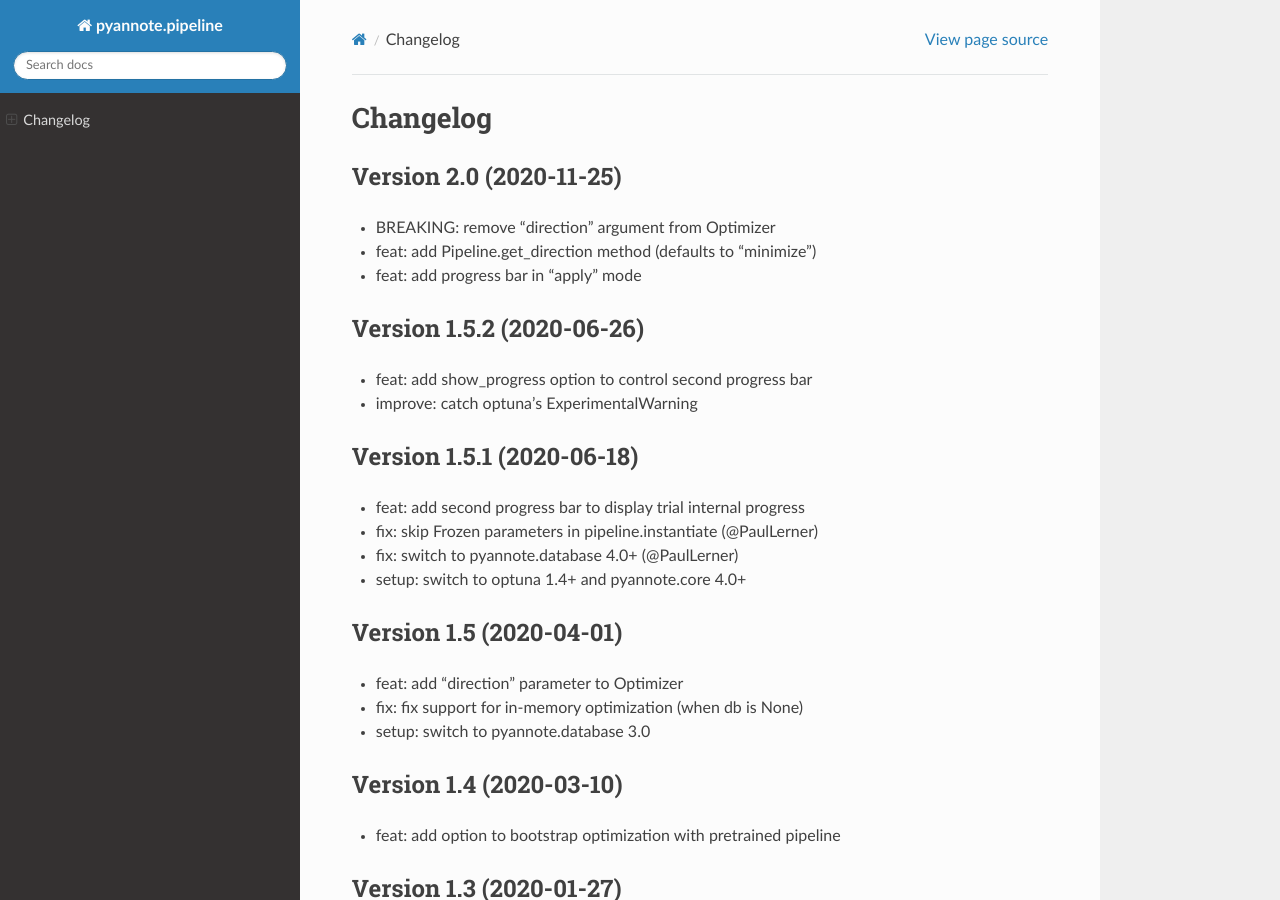
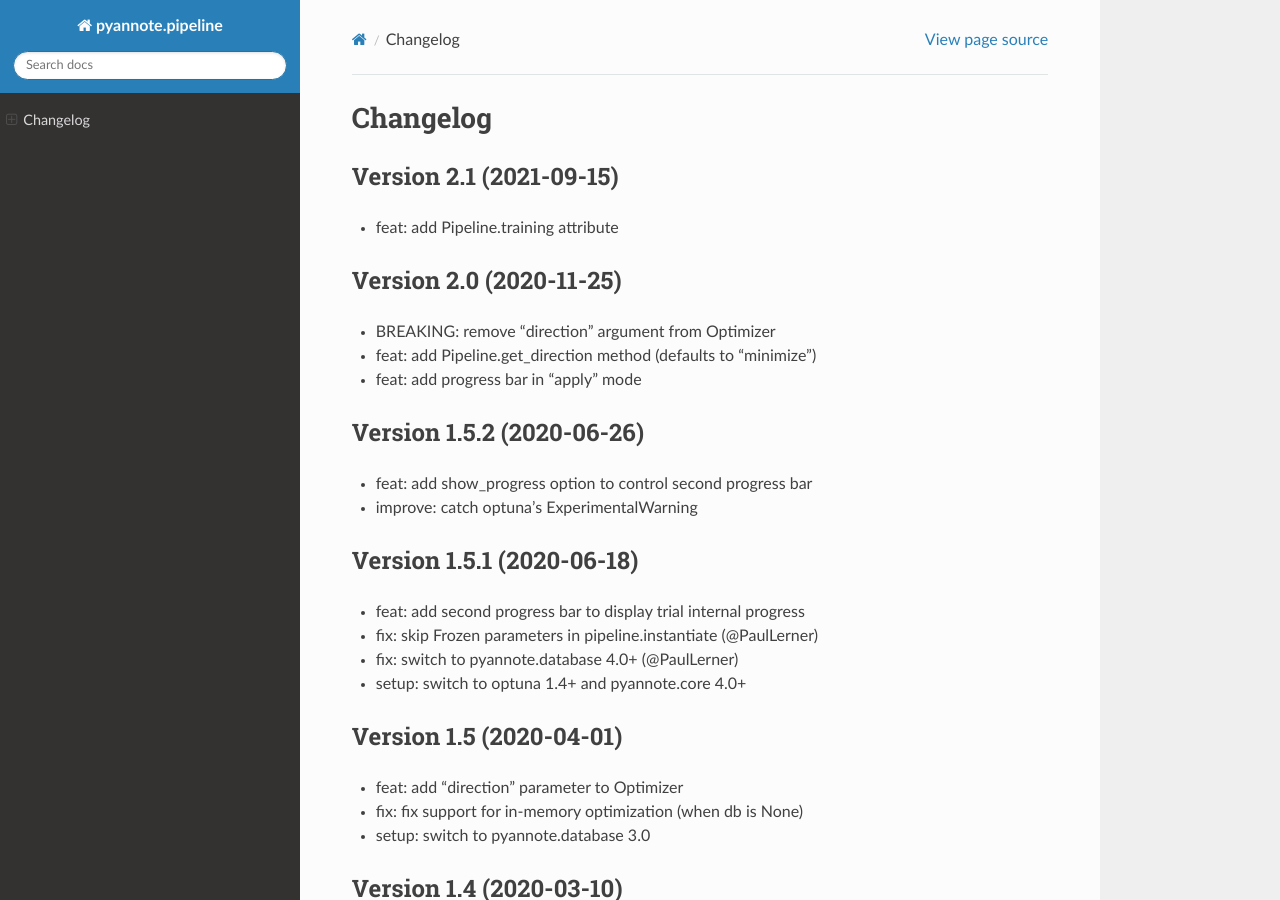
Before and after one commit to pyannote/pyannote-pipeline, a Sphinx documentation site: the page built from doc/source/changelog.rst, in a window 1280 px wide and 900 px high. Built offline with Sphinx 7.4.7 and the Read the Docs theme 2.0.0, drawn with Linux system fonts in a browser that asks for light colours.

Commit message:
doc: update changelog

```diff
--- a/doc/source/changelog.rst
+++ b/doc/source/changelog.rst
@@ -1,6 +1,11 @@
 #########
 Changelog
 #########
+
+Version 2.1 (2021-09-15)
+~~~~~~~~~~~~~~~~~~~~~~~~
+
+- feat: add Pipeline.training attribute
 
 Version 2.0 (2020-11-25)
 ~~~~~~~~~~~~~~~~~~~~~~~~
```
